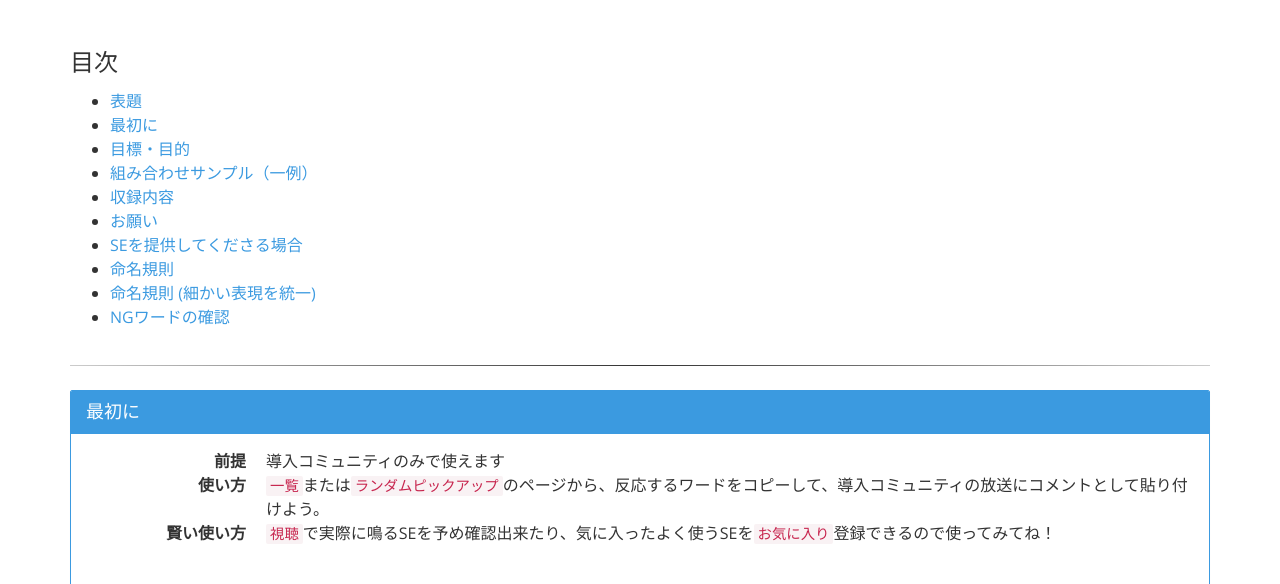
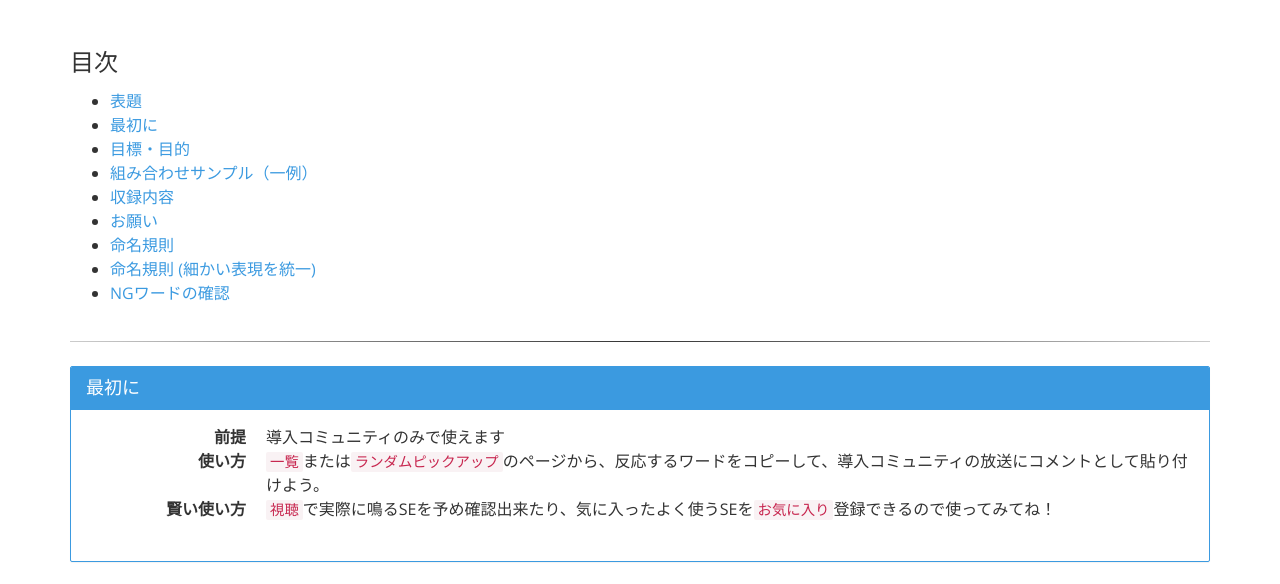
Before and after one commit to in-this-live/se, a plain HTML site: page information.html in a window 1280 px wide. Shown: the part 190-774 px from the top of the page. Drawn offline with nearby package versions, Linux system fonts and the light colour scheme.

Commit message:
information comment change

```diff
--- a/information.html
+++ b/information.html
@@ -101,7 +101,6 @@
           <li><a href="#sample">組み合わせサンプル（一例）</a></li>
           <li><a href="#content">収録内容</a></li>
           <li><a href="#favor">お願い</a></li>
-          <li><a href="#sponsor">SEを提供してくださる場合</a></li>
           <li><a href="#naming-convertion">命名規則</a></li>
           <li><a href="#standardization">命名規則 (細かい表現を統一)</a></li>
           <li><a href="#ng">NGワードの確認</a></li>
```
